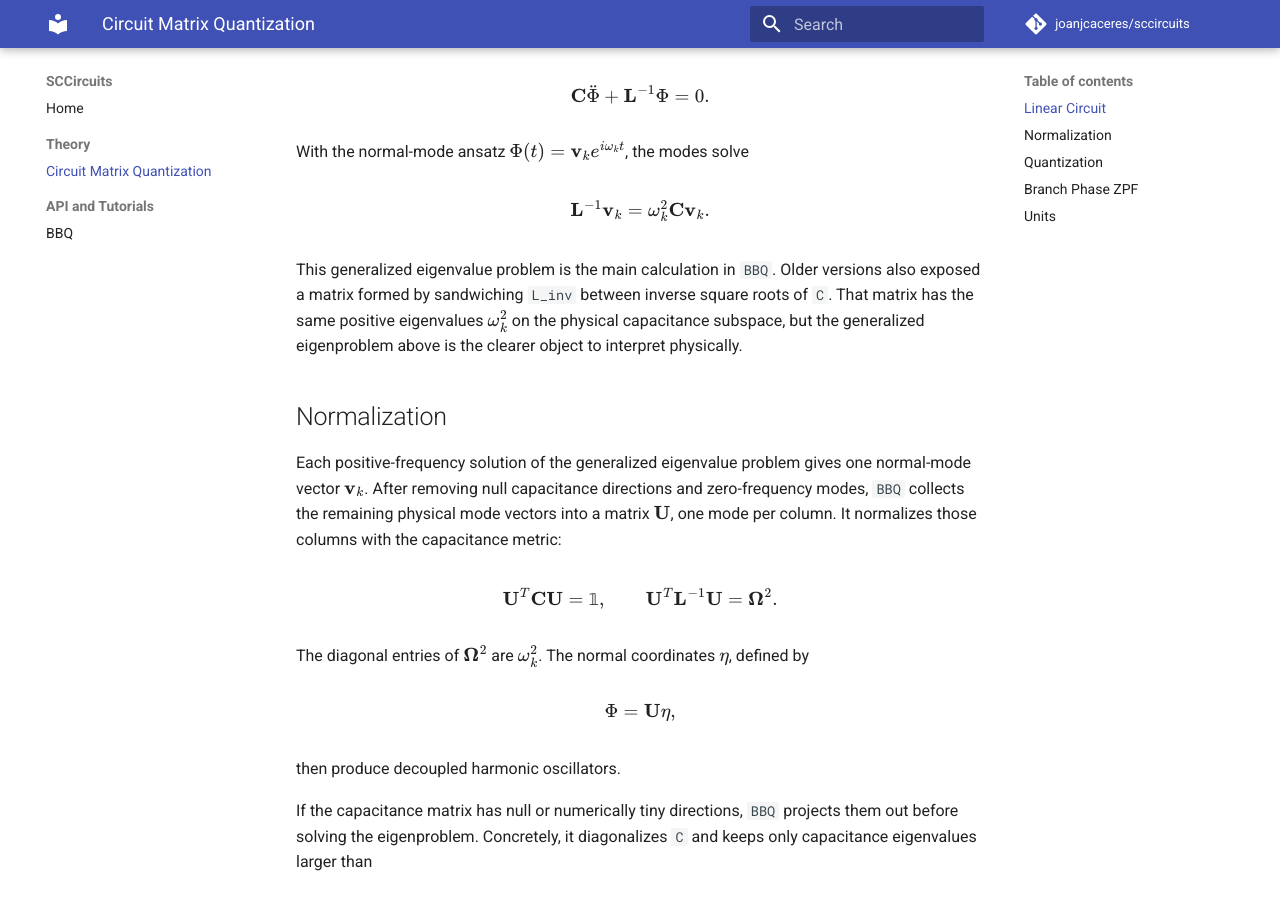
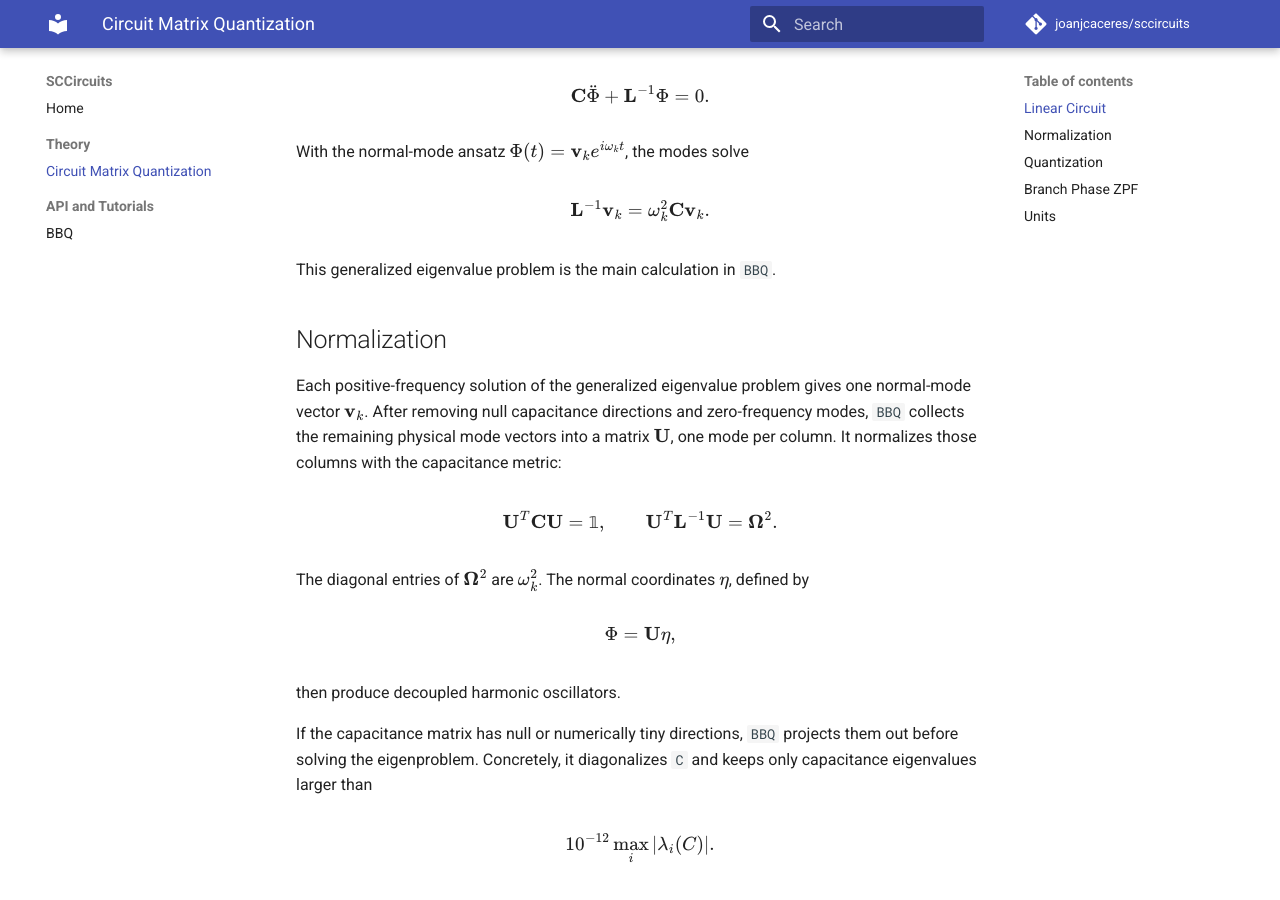
Before and after one commit to joanjcaceres/sccircuits, an MkDocs documentation site: the page built from docs/theory/circuit-matrix-quantization.md, in a window 1280 px wide and 900 px high, scrolled down 578 px. Built offline with MkDocs 1.6.1 and Material for MkDocs 9.7.7, drawn with Linux system fonts in a browser that asks for light colours; comment, search, counter and statistics services are not loaded.

Commit message:
Trim legacy matrix note from theory docs

```diff
--- a/docs/theory/circuit-matrix-quantization.md
+++ b/docs/theory/circuit-matrix-quantization.md
@@ -45,11 +45,7 @@ $$
 \omega_k^2 \mathbf{C}\mathbf{v}_k.
 $$
 
-This generalized eigenvalue problem is the main calculation in `BBQ`. Older
-versions also exposed a matrix formed by sandwiching `L_inv` between inverse
-square roots of `C`. That matrix has the same positive eigenvalues
-$\omega_k^2$ on the physical capacitance subspace, but the generalized
-eigenproblem above is the clearer object to interpret physically.
+This generalized eigenvalue problem is the main calculation in `BBQ`.
 
 ## Normalization
 
```
